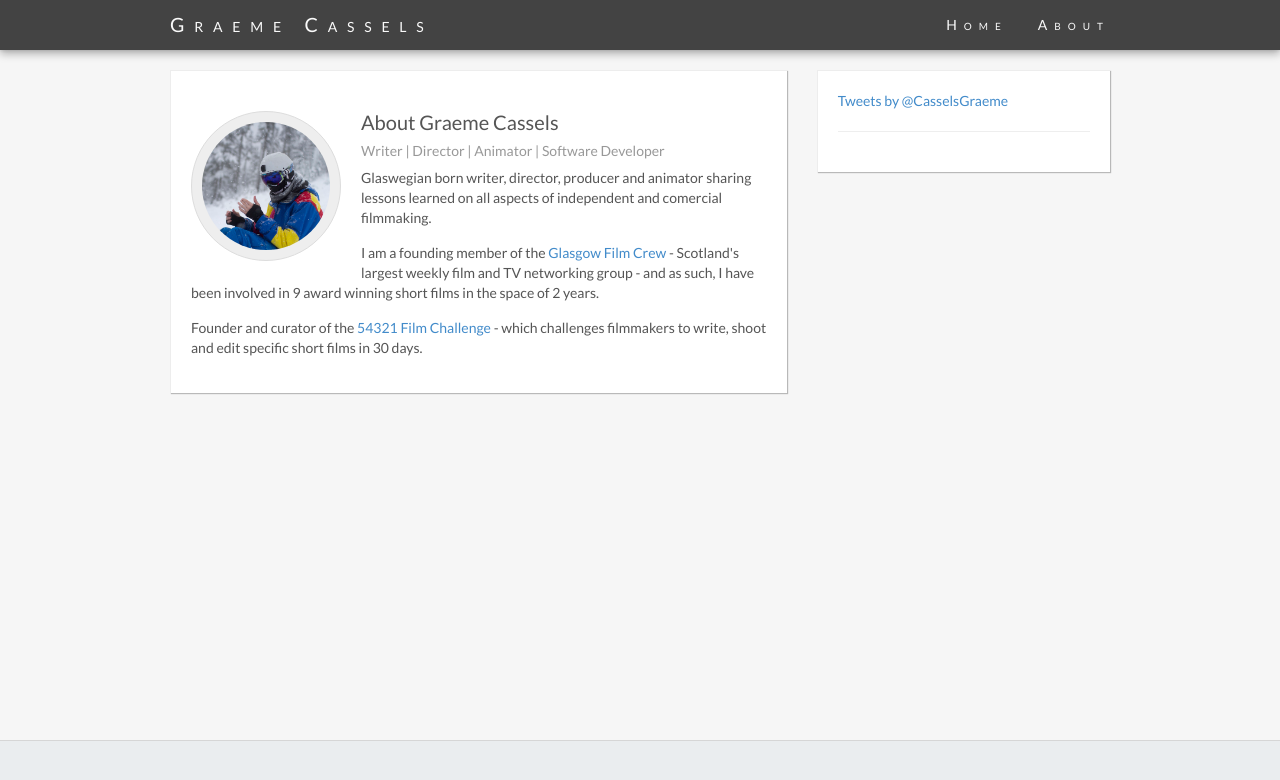
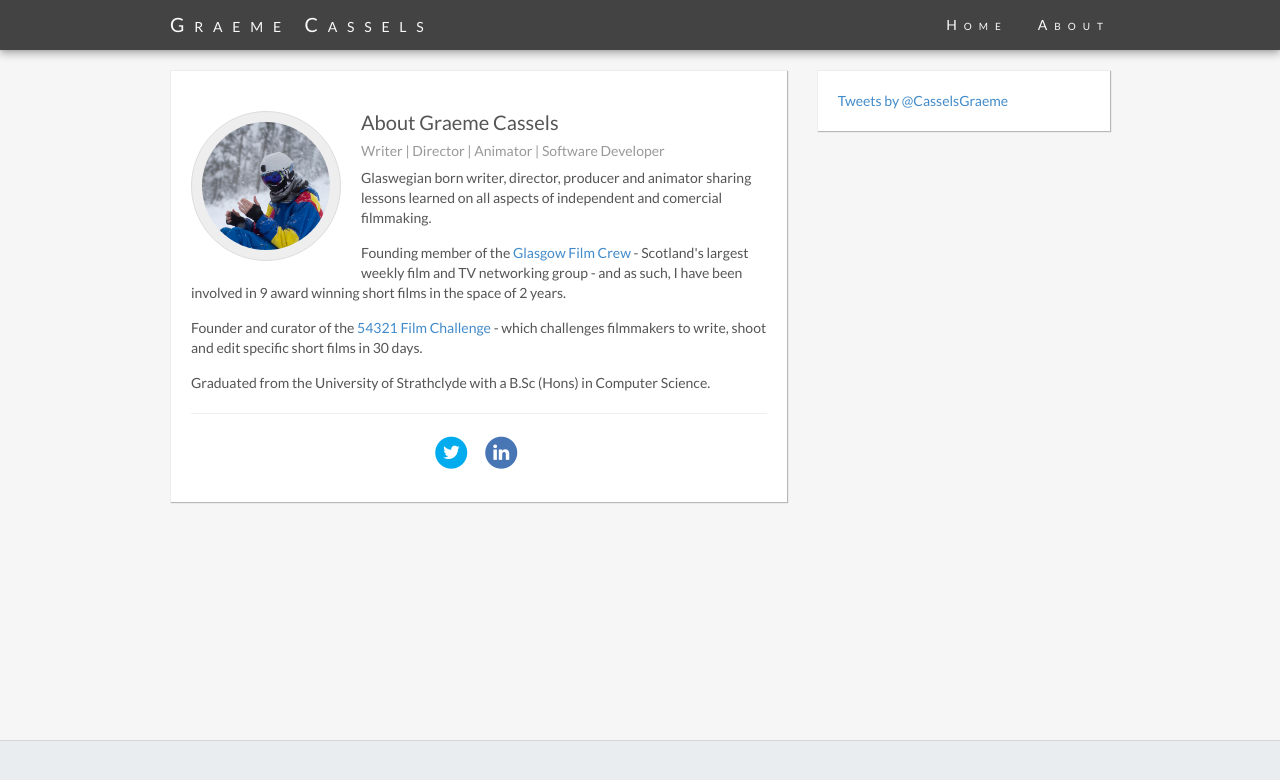
Before and after one commit to cassels/cassels.github.io, a Jekyll site: the page built from about/index.html, in a window 1280 px wide. Shown: the top 780 px of the page. Built offline with Jekyll 4.4.1, drawn with Linux system fonts in a browser that asks for light colours; comment, search, counter and statistics services are not loaded.

Commit message:
Author Update
Updating author so that there is a read more part.

```diff
--- a/_data/authors.yml
+++ b/_data/authors.yml
@@ -3,4 +3,4 @@
   img: imgs/gcassels.jpg
   bg: imgs/gcassels-bg.jpg
   tag: Writer | Director | Animator | Software Developer
-  about: <p>Glaswegian born writer, director, producer and animator sharing lessons learned on all aspects of independent and comercial filmmaking.</p><p>I am a founding member of the <a href="http://www.glasgowfilmcrew.com">Glasgow Film Crew</a> - Scotland's largest weekly film and TV networking group - and as such, I have been involved in 9 award winning short films in the space of 2 years.</p><p>Founder and curator of the <a href="https://www.facebook.com/54321Films">54321 Film Challenge</a> - which challenges filmmakers to write, shoot and edit specific short films in 30 days.</p>
+  about: <p>Glaswegian born writer, director, producer and animator sharing lessons learned on all aspects of independent and comercial filmmaking.</p><p>Founding member of the <a href="http://www.glasgowfilmcrew.com">Glasgow Film Crew</a> - Scotland's largest weekly film and TV networking group - and as such, I have been involved in 9 award winning short films in the space of 2 years.</p><p>Founder and curator of the <a href="https://www.facebook.com/54321Films">54321 Film Challenge</a> - which challenges filmmakers to write, shoot and edit specific short films in 30 days.</p> <!--BREAK--><p> Graduated from the University of Strathclyde with a B.Sc (Hons) in Computer Science.</p>
--- a/about/index.html
+++ b/about/index.html
@@ -19,7 +19,21 @@ author: gcassels
 								<h2>About {{ author.name }}</h2>
 								<h5>{{ author.tag }}</h5>
 								{{ author.about }}
-								{{ author.about-extra }}
+								<hr />
+								<ul class="social-ul list-inline list-unstyled">
+									<li><a href="https://twitter.com/intent/user?screen_name=CasselsGraeme" class="social-twitter">
+										<span class="fa-stack fa-lg">
+											<i class="fa fa-circle fa-stack-2x"></i>
+											<i class="fa fa-twitter fa-stack-1x fa-inverse"></i>
+										</span></a>
+									</li>
+									<li><a href="https://uk.linkedin.com/in/graemecassels" target="_blank" class="social-linkedin">
+										<span class="fa-stack fa-lg">
+											<i class="fa fa-circle fa-stack-2x"></i>
+											<i class="fa fa-linkedin fa-stack-1x fa-inverse"></i>
+										</span></a>
+									</li>
+								</ul>
 							</div>
 						</div>
 					</div>
@@ -38,8 +52,6 @@ author: gcassels
 				<div class="col-md-4 margin-top">
 					<div class="post-related box">
 						{% include twitter_feed.html %}
-						<hr />
-						{% include post_tags.html %}
 					</div>
 				</div>
 			</div>
```
Also changed, not shown: _layouts/post.html (+12 -4 lines).
